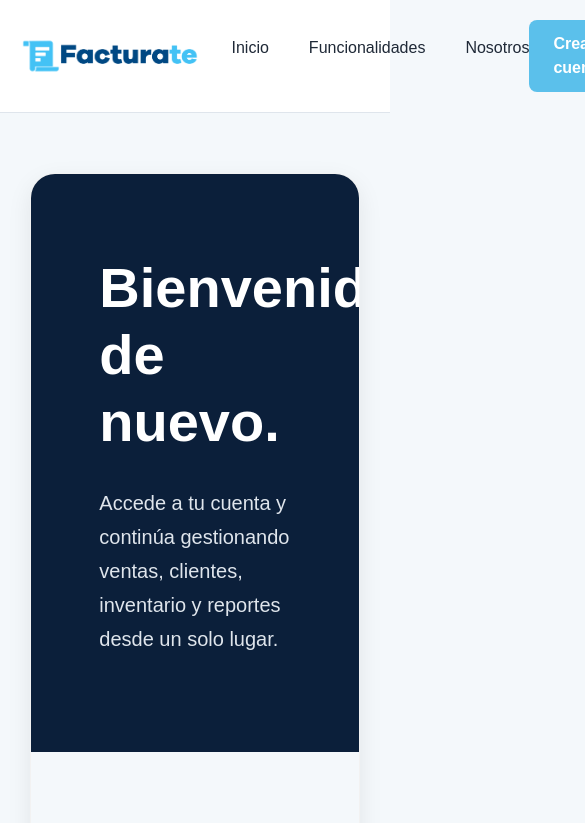
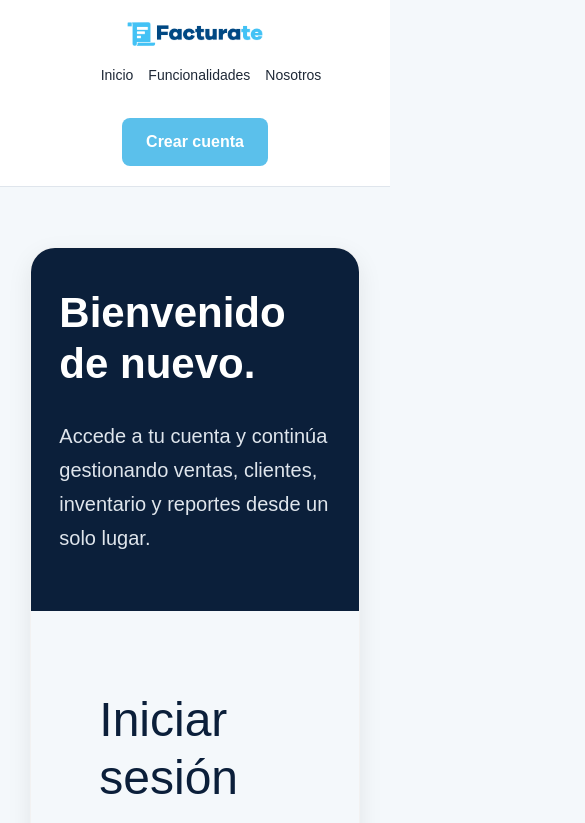
Before and after one commit to julianzapatamunera-cloud/facturate-web, a plain HTML site: page login.html in a window 390 px wide. Shown: the top 823 px of the page, 585 px wide, since content can reach past the window. Drawn offline with nearby package versions, Linux system fonts and the light colour scheme.

Commit message:
Avance diseño responsive de la página login

```diff
--- a/login.css
+++ b/login.css
@@ -1,4 +1,3 @@
-
 /*----------------- Hoja de estilos de la página de login. Reutiliza algunos estilos del index, como el encabezado y el pie de página.-----------------*/
 
 :root {
@@ -73,6 +72,7 @@ header img {
     width: 180px;
     height: auto;
 }
+
 label {
     display: block;
     margin-bottom: 10px;
@@ -81,17 +81,18 @@ label {
 }
 
 /*Tarjeta principal*/
-.login-card{
+.login-card {
     width: 90%;
     max-width: 1000px;
     margin: 60px auto;
     background-color: #fcfcfc;
     border-radius: 25px;
     overflow: hidden;
-    box-shadow: 0 8px 25px rgba(0,0,0,0.08);
-    border: 1px solid rgba(0,0,0,0.04);
+    box-shadow: 0 8px 25px rgba(0, 0, 0, 0.08);
+    border: 1px solid rgba(0, 0, 0, 0.04);
 }
-.login-info{
+
+.login-info {
     background-color: var(--azul-oscuro);
     color: var(--blanco);
     padding: 80px;
@@ -100,39 +101,41 @@ label {
     justify-content: center;
 }
 
-.login-info h1{
+.login-info h1 {
     font-size: 56px;
     font-weight: bold;
     line-height: 1.2;
     margin-bottom: 30px;
 }
 
-.login-info p{
+.login-info p {
     font-size: 20px;
     line-height: 1.7;
     color: var(--gris-claro);
 }
 
-.login-formulario{
+.login-formulario {
     background-color: var(--gris-fondo);
     padding: 80px;
     display: flex;
     flex-direction: column;
     justify-content: center;
 }
-.login-formulario h2{
+
+.login-formulario h2 {
     font-size: 48px;
     color: var(--azul-oscuro);
     margin-bottom: 20px;
 }
 
-.login-formulario > p{
+.login-formulario>p {
     color: var(--gris-medio);
     font-size: 18px;
     margin-bottom: 40px;
 }
+
 /*Campos del formulario*/
-input{
+input {
     width: 100%;
     padding: 14px;
     border: 1px solid var(--gris-claro);
@@ -142,13 +145,13 @@ input{
 }
 
 /*Resalta el campo cuando recibe el foco*/
-input:focus{
+input:focus {
     border-color: var(--azul-claro);
     outline: none;
 }
 
 /*Botón de inicio de sesión*/
-.boton-login{
+.boton-login {
     width: 100%;
     background-color: var(--azul-claro);
     color: var(--blanco);
@@ -161,31 +164,32 @@ input:focus{
 }
 
 /*Efecto al pasar el cursor*/
-.boton-login:hover{
+.boton-login:hover {
     opacity: 0.9;
 }
+
 /*Enlace de registro*/
-.login-registro{
+.login-registro {
     text-align: center;
     margin-top: 15px;
 }
 
-.login-registro p{
+.login-registro p {
     color: var(--gris-medio);
 }
 
-.login-registro a{
+.login-registro a {
     color: var(--azul-claro);
     text-decoration: none;
     font-weight: bold;
 }
 
-.login-registro a:hover{
+.login-registro a:hover {
     text-decoration: underline;
 }
 
 /*Footer*/
-.login-footer{
+.login-footer {
     display: flex;
     justify-content: center;
     gap: 40px;
@@ -193,7 +197,43 @@ input:focus{
     font-size: 14px;
 }
 
-.login-footer p{
+.login-footer p {
     color: var(--gris-medio);
     margin: 0;
 }
+
+/*Diseño responsivo para dispositivos móviles*/
+@media (max-width: 480px) {
+
+    /*Reducir el tamaño del logo para celulares*/
+    header img {
+        width: 140px;
+    }
+
+    /*Permite reorganizar los elementos del header*/
+    header section {
+        flex-wrap: wrap;
+        justify-content: center;
+        gap: 15px;
+    }
+
+    /*Reducir el tamaño del título en celulares*/
+    .login-info h1 {
+        font-size: 42px;
+    }
+
+    /*Reducir la separación interna del panel azul*/
+    .login-info {
+        padding: 40px;
+    }
+
+    /*Reducir la separación entre enlaces del menú*/
+    nav ul {
+        gap: 15px;
+    }
+
+    nav a {
+        font-size: 14px;
+    }
+
+}
```
Also changed, not shown: index.html (+1 -1 lines).
